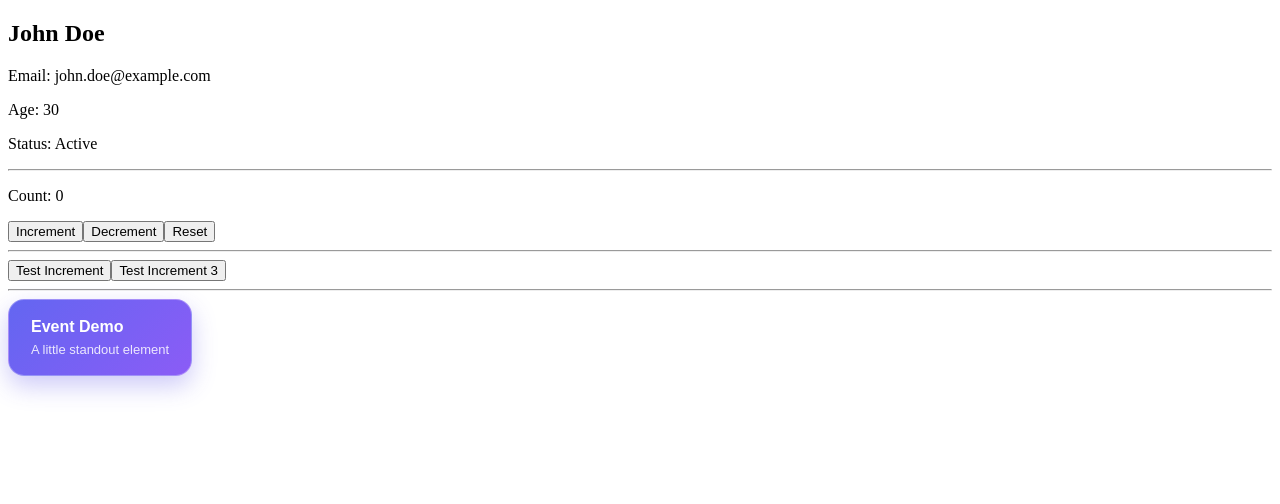
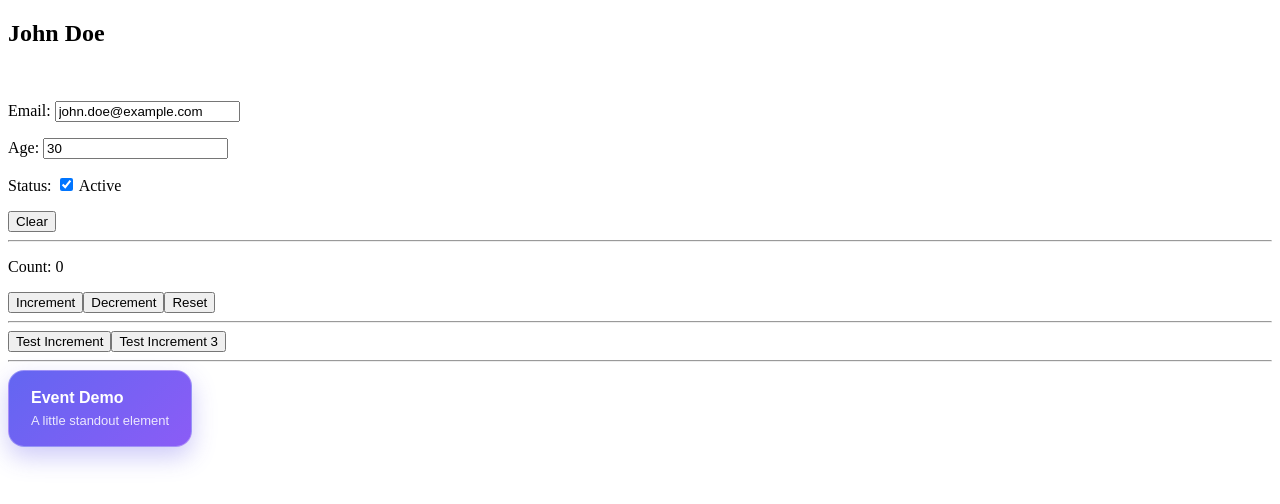
Before and after one commit to VadimContentHunter/tech-lab, a React app in the folder containers/react/project/: page / in a window 1280 px wide. Shown: the top 504 px of the page. Built offline with nearby package versions, Linux system fonts and the light colour scheme.

Commit message:
feat(UserInfo): Refactor UserInfo component to use props and add input handling

```diff
--- a/containers/react/project/app/src/App.tsx
+++ b/containers/react/project/app/src/App.tsx
@@ -1,21 +1,76 @@
+import { useState } from 'react';
+
 type UserInfoProps = {
-    name: string;
-    email: string;
-    age: number;
-    isActive: boolean;
+    nameProp?: string;
+    emailProp?: string;
+    ageProp?: number;
+    isActiveProp?: boolean;
 };
 
 type CardProps = {
     children: React.ReactNode;
 };
 
-function UserInfo({ name, email, age, isActive }: UserInfoProps) {
+function UserInfo({ nameProp, emailProp, ageProp, isActiveProp = false }: UserInfoProps) {
+    const [description, setDescription] = useState('');
+    const [email, setEmail] = useState(emailProp || '-----');
+    const [age, setAge] = useState(ageProp ?? 0);
+    const [isActive, setIsActive] = useState(isActiveProp ?? false);
+
+    const messageEmailError = 'Email должен содержать символ @.';
+    const messageAgeError = 'Пожалуйста, введите корректный возраст. Должно быть положительное число.';
+
+    function handleEmailChange(event: React.ChangeEvent<HTMLInputElement>) {
+        const newEmail = event.target.value;
+        setEmail(newEmail);
+
+        if (!newEmail.includes('@')) {
+            setDescription(messageEmailError);
+        } else {
+            setDescription('');
+        }
+    }
+
+    function handleAgeChange(event: React.ChangeEvent<HTMLInputElement>) {
+        const newAge = parseInt(event.target.value, 10);
+        if (isNaN(newAge) || newAge < 1) {
+            setDescription(messageAgeError);
+            setAge(0);
+        } else {
+            setDescription('');
+            setAge(newAge);
+        }
+    }
+
+    function handleIsActiveChange(event: React.ChangeEvent<HTMLInputElement>) {
+        setIsActive(event.target.checked);
+    }
+
+    function clear() {
+        setEmail('');
+        setAge(0);
+        setIsActive(false);
+        setDescription('');
+    }
+
     return (
         <div className="user-info">
-            <h2>{name}</h2>
-            <p>Email: {email}</p>
-            <p>Age: {age}</p>
-            <p>Status: {isActive ? 'Active' : 'Inactive'}</p>
+            <h2>{nameProp}</h2>
+            <br></br>
+
+            {description.trim().length > 0 && <p>{description}</p>}
+
+            <p>
+                Email: <input type="email" value={email} onChange={handleEmailChange} />
+            </p>
+            <p>
+                Age: <input type="number" value={age} onChange={handleAgeChange} />
+            </p>
+            <p>
+                Status: <input type="checkbox" checked={isActive} onChange={handleIsActiveChange} /> {isActive ? 'Active' : 'Inactive'}
+            </p>
+
+            <button onClick={clear}>Clear</button>
         </div>
     );
 }
@@ -27,7 +82,7 @@ function Card({ children }: CardProps) {
 function App() {
     return (
         <Card>
-            <UserInfo name="John Doe" email="john.doe@example.com" age={30} isActive={true} />
+            <UserInfo nameProp="John Doe" emailProp="john.doe@example.com" ageProp={30} isActiveProp={true} />
         </Card>
     );
 }
```
